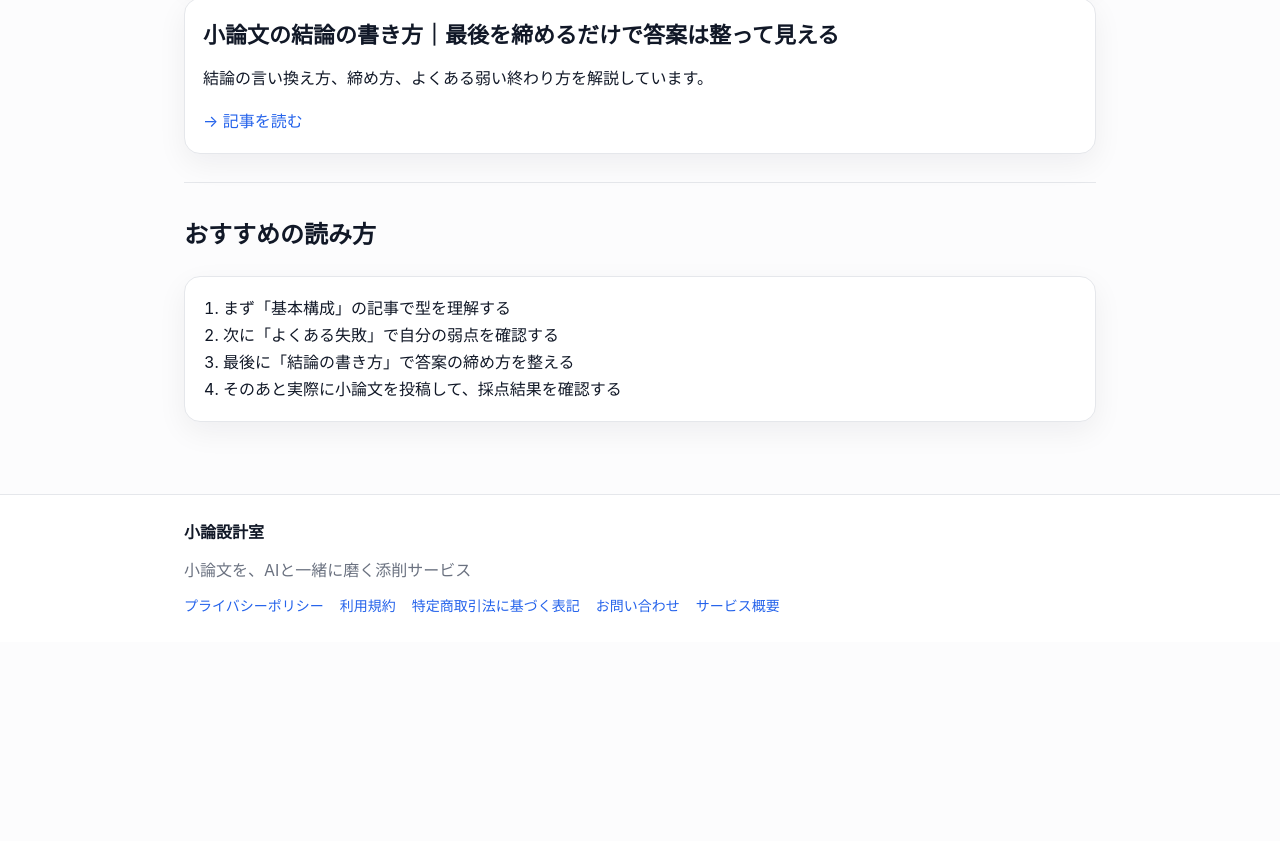
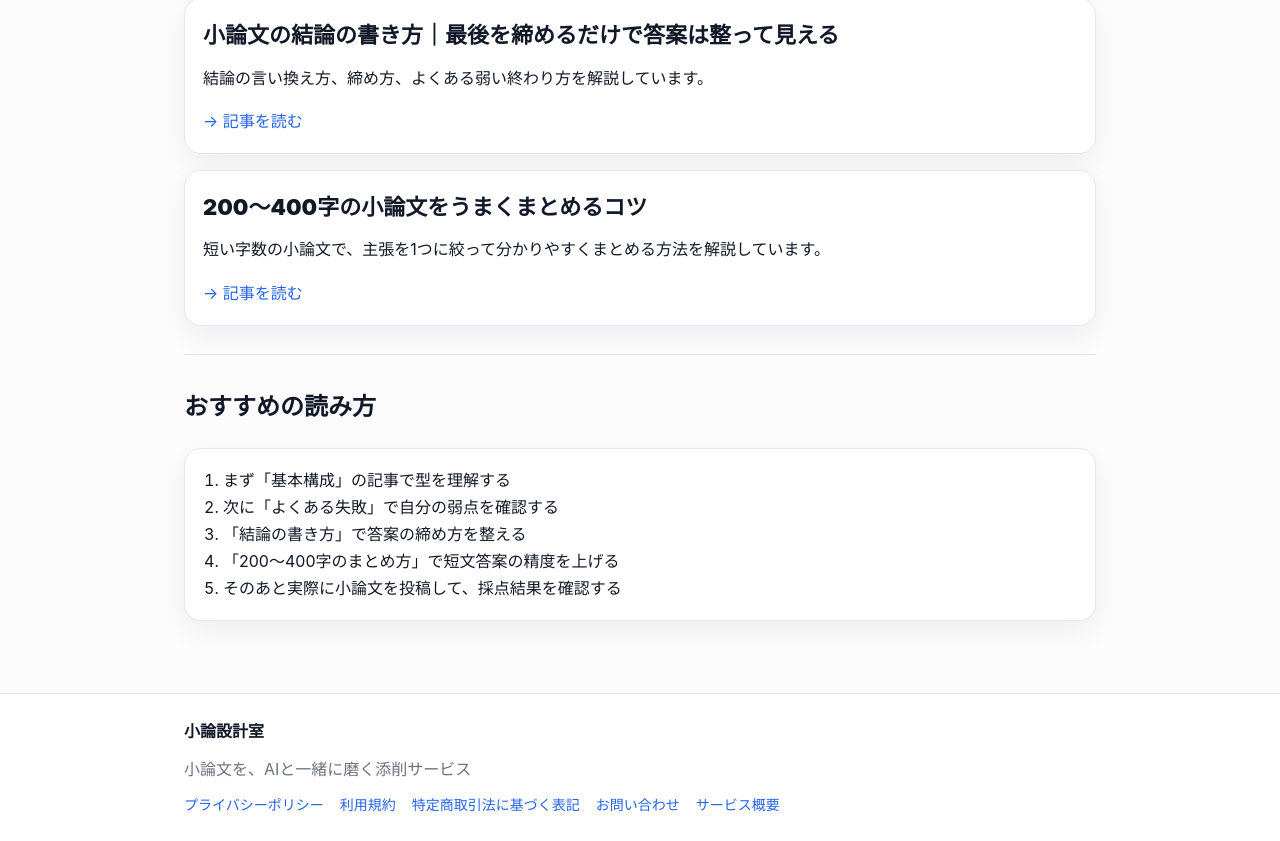
Before and after one commit to roromukuro-afk/shoron-rewarded-web, a Next.js app: page /guide in a window 1280 px wide. Shown: the part 899-1740 px from the top of the page. Before the commit the page ends 1541 px from the top, so only its background shows below. Built offline with nearby package versions, Linux system fonts and the light colour scheme.

Commit message:
add fourth guide link to home and guide index

```diff
--- a/app/guide/page.tsx
+++ b/app/guide/page.tsx
@@ -71,6 +71,18 @@ export default function GuideIndexPage() {
                 <Link href="/guide/how-to-write-conclusion">→ 記事を読む</Link>
               </div>
             </article>
+
+            <article className="card">
+              <h3 style={{ fontSize: 22, fontWeight: 900, margin: 0 }}>
+                200〜400字の小論文をうまくまとめるコツ
+              </h3>
+              <p style={{ marginTop: 10 }}>
+                短い字数の小論文で、主張を1つに絞って分かりやすくまとめる方法を解説しています。
+              </p>
+              <div style={{ marginTop: 12 }}>
+                <Link href="/guide/how-to-write-200-400">→ 記事を読む</Link>
+              </div>
+            </article>
           </div>
         </section>
 
@@ -83,7 +95,8 @@ export default function GuideIndexPage() {
             <ol style={{ margin: 0, paddingLeft: 20 }}>
               <li>まず「基本構成」の記事で型を理解する</li>
               <li>次に「よくある失敗」で自分の弱点を確認する</li>
-              <li>最後に「結論の書き方」で答案の締め方を整える</li>
+              <li>「結論の書き方」で答案の締め方を整える</li>
+              <li>「200〜400字のまとめ方」で短文答案の精度を上げる</li>
               <li>そのあと実際に小論文を投稿して、採点結果を確認する</li>
             </ol>
           </div>
```
Also changed, not shown: app/page.tsx (+14 -0 lines).
